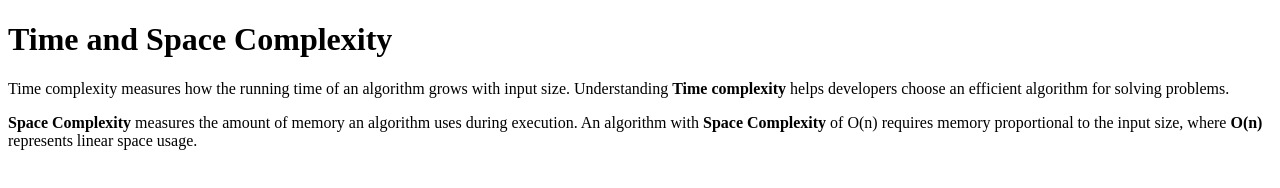
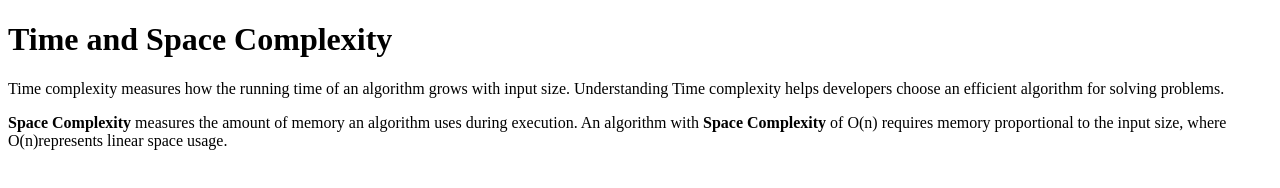
Before and after one commit to acciojob/time-and-space-complexity-suja0981, a website: page main.html in a window 1280 px wide. Drawn offline with Linux system fonts and the light colour scheme.

Commit message:
created a submission

```diff
--- a/main.html
+++ b/main.html
@@ -3,21 +3,20 @@
 <head>
     <meta charset="UTF-8">
     <meta name="viewport" content="width=device-width, initial-scale=1.0">
-    <title>Time and Space Complexity</title>
 </head>
 <body>
     <h1>Time and Space Complexity</h1>
 
     <p>
         Time complexity measures how the running time of an algorithm grows with input size.
-        Understanding <strong>Time complexity</strong> helps developers choose an efficient
+        Understanding Time complexity helps developers choose an efficient
         algorithm for solving problems.
     </p>
 
     <p>
         <b>Space Complexity</b> measures the amount of memory an algorithm uses during execution.
         An algorithm with <b>Space Complexity</b> of O(n) requires memory proportional to the input size,
-        where <strong>O(n)</strong> represents linear space usage.
+        where O(n)represents linear space usage.
     </p>
 </body>
 </html>
```
